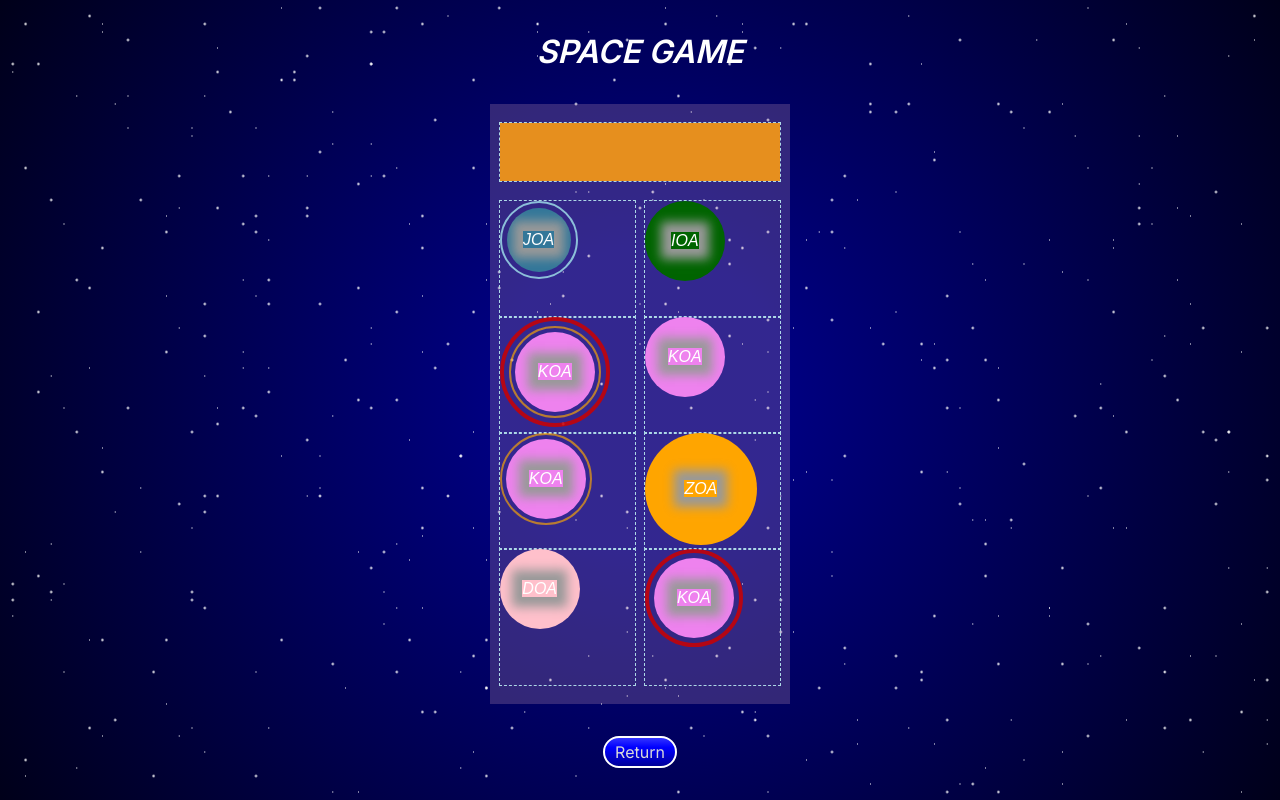
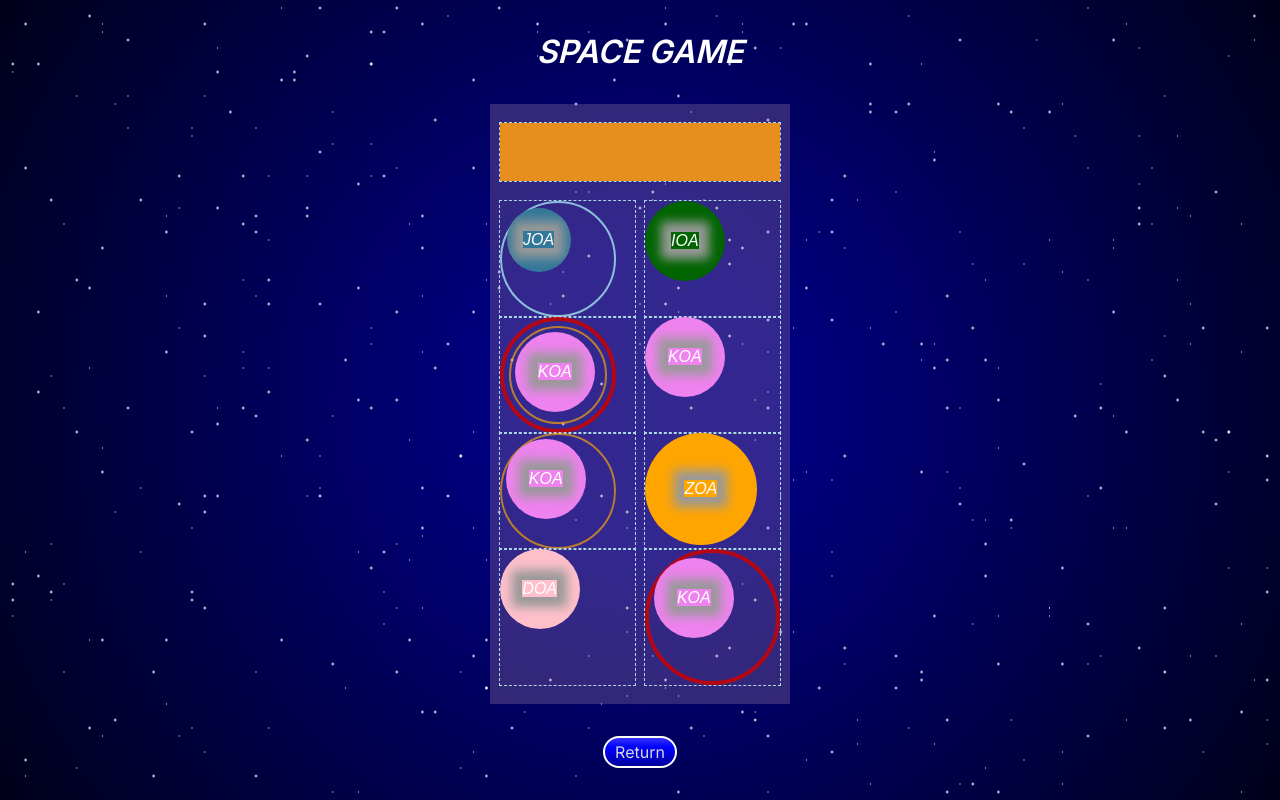
Before and after one commit to franco-ortega/space-game, a Next.js app: page /game in a window 1280 px wide. Built offline with nearby package versions, Linux system fonts and the light colour scheme.

Commit message:
remove fit content from Ring

```diff
--- a/app/components/rings/Ring.module.css
+++ b/app/components/rings/Ring.module.css
@@ -5,6 +5,6 @@
 	aspect-ratio: 1 / 1;
 	max-height: 100%;
 	max-width: 100%;
-	height: fit-content;
-	width: fit-content;
+	/* height: fit-content; */
+	/* width: fit-content; */
 }
```
